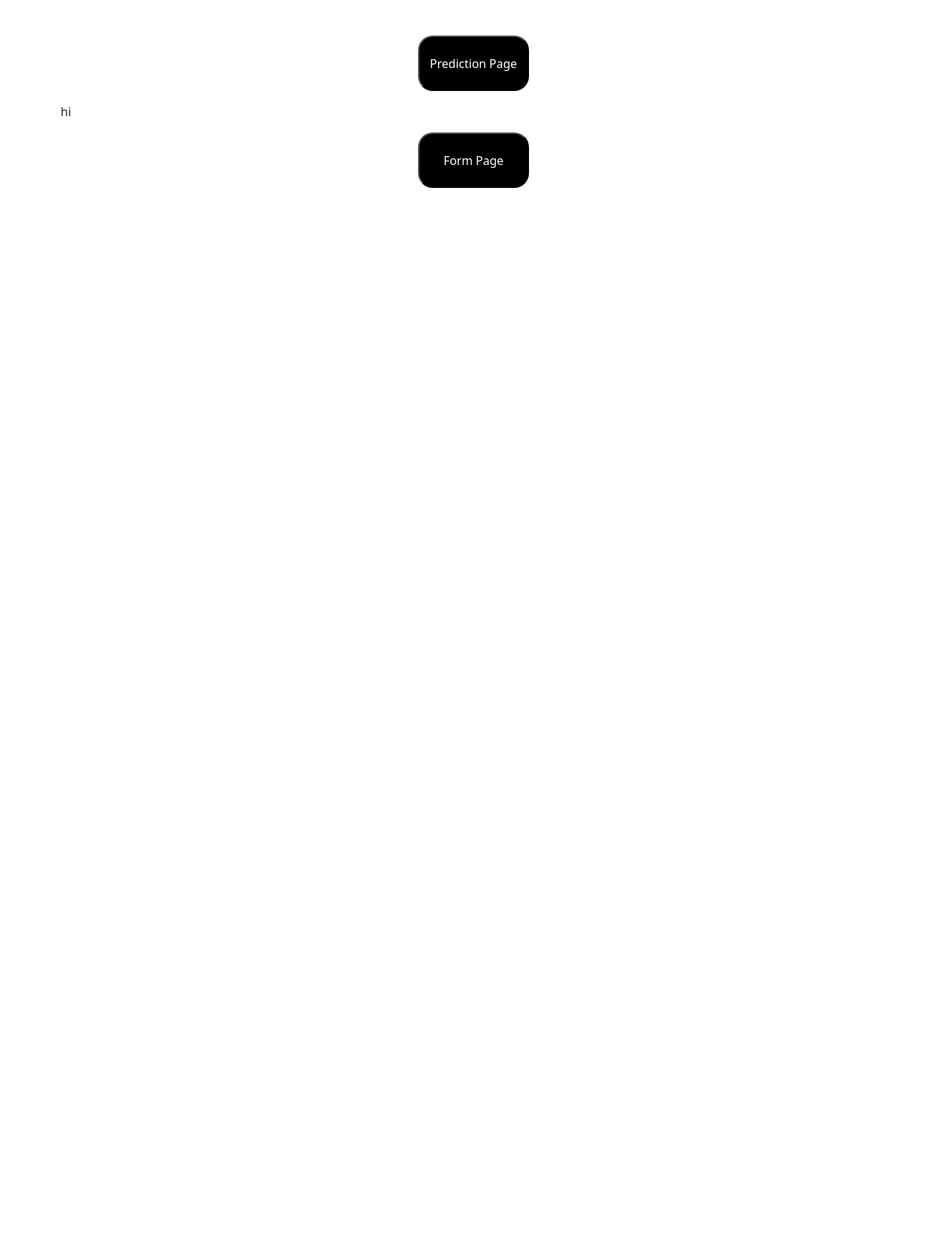
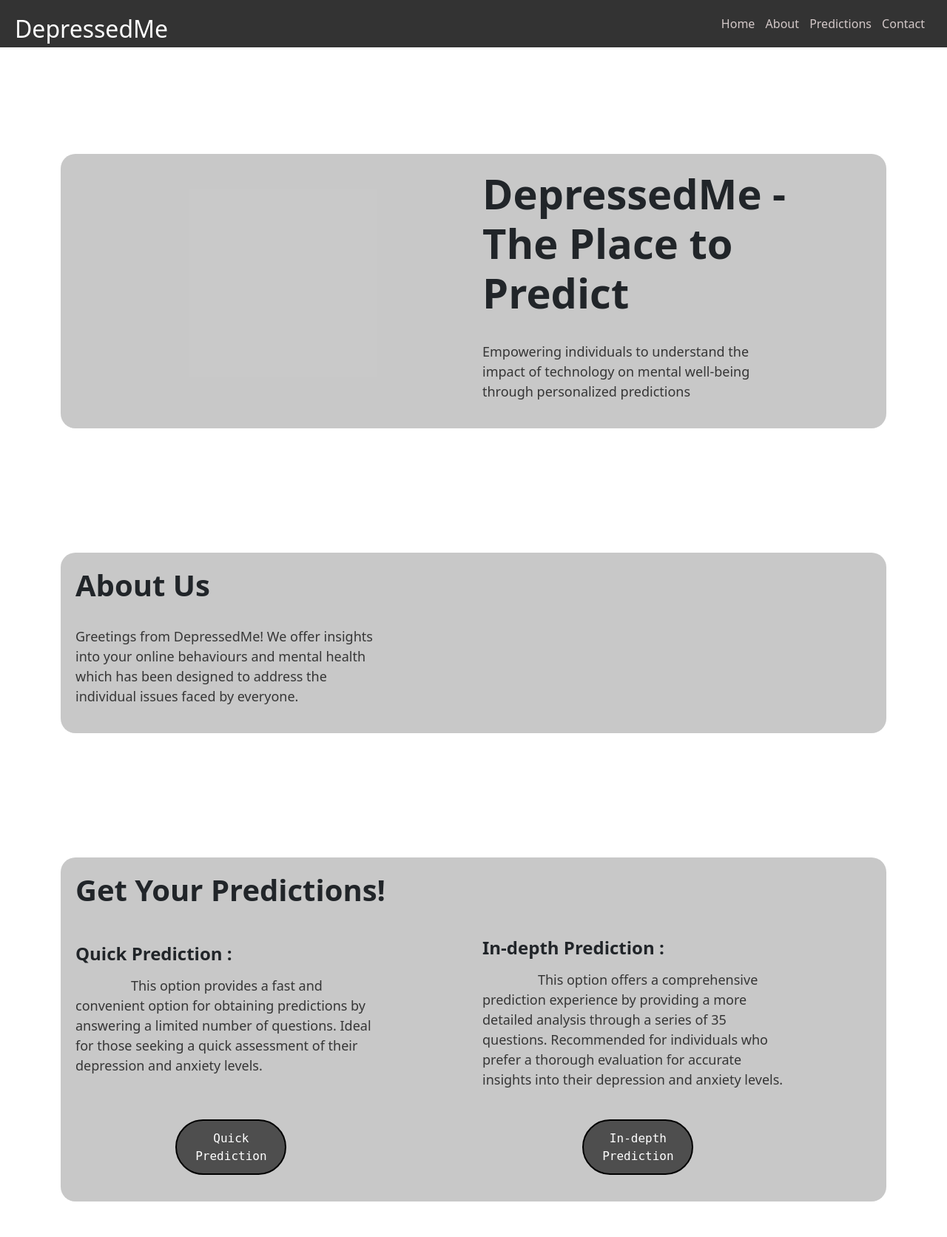
Before and after one commit to Sai-1111/DepressedMeWebsite, a Flask app: page / in a window 1280 px wide. Shown: the whole page at 74% size. Before the commit the page ends 254 px from the top, so only its background shows below. Run offline with Flask 3, Linux system fonts and the light colour scheme; some libraries are stand-ins or nearby versions.

Commit message:
Landing page changes

```diff
--- a/static/css/LandingStyle.css
+++ b/static/css/LandingStyle.css
@@ -1,12 +1,97 @@
-button{
-    background-color: black;
+*::-webkit-scrollbar {
+    width: 12px;
+}
+
+*::-webkit-scrollbar-track {
+    background: rgb(116, 116, 116);
+}
+
+*::-webkit-scrollbar-thumb {
+    background-color: rgb(44, 44, 44);
+}
+
+.abt-us, .intro, .pred{
+    background-color: #33333344;;
+    border-radius: 20px;
+    padding: 20px;
+}
+
+.hed {
+    font-size: 3.5em;
+}
+
+body {
+    background-color: #ffffff;
+}
+ul li {
+    list-style-type:none;
+    margin-right: 10px;
+    display: inline;
+    color: #fff;
+
+}
+a {
+    text-decoration: none;
+    color: #d4c9c9;
+}
+a:hover {
+    color: #ffffff;
+}
+a:active {
+    color: rgb(86, 250, 168);
+}
+.head {
+    background-color: #333;
+    color: #fff;
+    padding: 20px;
+}
+
+.head h1 {
+    font-size: 24px;
+    font-weight: bold;
+}
+
+nav {
+    float: right;
+    display: block;
+}
+
+h2 {
+    float: left;
+}
+
+.intro p, .abt-us p, .pred p {
+    font-size:large;
+    font-weight: 500;
+    color: #363636;
+    width: 80%;
+}
+
+.intro h1, .abt-us h1, .pred h1 {
+    font-family:inherit;
+    font-weight: 700;
+}
+
+.butt{
     color: white;
-    border-radius: 20px;
+    background-color: rgb(78, 78, 78);
+    border-radius: 100px;
+    border: black solid 2px;
+    font-size:large;
+    font-family: monospace;
+    font-weight: 300;
 }
-button:hover{
-    background-color: blue;
+
+h4 {
+    font-weight: 600;
 }
-button:active{
-    background-color: aqua;
-    color: red;
+
+.butt:hover{
+    color: rgb(177, 177, 177);
+    background-color: rgb(119, 119, 119);
 }
+
+.butt:active{
+    color: rgb(255, 255, 255);
+    background-color: rgb(7, 7, 7);
+}
--- a/templates/LandingPage.html
+++ b/templates/LandingPage.html
@@ -1,4 +1,3 @@
-<!DOCTYPE html>
 <html>
 
 <head>
@@ -7,18 +6,79 @@
     </title>
     <link href="https://cdn.jsdelivr.net/npm/bootstrap@5.3.0/dist/css/bootstrap.min.css" rel="stylesheet">
     <script src="https://cdn.jsdelivr.net/npm/bootstrap@5.3.0/dist/js/bootstrap.bundle.min.js"></script>
-    <link rel="stylesheet" href="{{url_for('static',filename ='css/LandingStyle.css') }}">
-    <script src="{{ url_for('static', filename='js/LandingScript.js') }}"></script>
+    <link rel="stylesheet" href="{{ url_for('static', filename='css/LandingStyle.css') }}">
 </head>
 
 <body>
+    <div class="head">
+        <h2>DepressedMe</h2>
+        <nav>
+            <ul>
+                <li><a href="#intr">Home</a></li>
+                <li><a href="#aus">About</a></li>
+                <li><a href="#predd">Predictions</a></li>
+                <li><a href="#">Contact</a></li>
+            </ul>
+        </nav>
+        <br>
+    </div>
+    <br><br><br><br><br><br>
     <div class="container">
+        <div class="intro" id="intr">
+            <div class="row">
+                <div class="col-6">
+
+                </div>
+                <div class="col-6" id="txt">
+                    <h1 class="hed">DepressedMe - The Place to Predict</h1><br>
+                    <p>Empowering individuals to understand the impact of technology on mental well-being through personalized predictions</p>
+                </div>
+            </div>
+        </div>
+        <br><br><br><br><br><br><br>
+        <div class="abt-us" id="aus">
+            <div class="row">
+                <div class="col-6">
+                    <h1>About Us</h1><br>
+                    <p>Greetings from DepressedMe! We offer insights into your online behaviours and mental health which has been designed to address the individual issues faced by everyone.</p>
+                </div>
+                <div class="col-6">
+
+                </div>
+            </div>
+        </div>
+        <br><br><br><br><br><br><br>
+        <div class="pred" id="predd">
+            <div class="row">
+                <div class="col-6">
+                    <h1>Get Your Predictions!</h1><br>
+                    <p><h4>Quick Prediction :</h4></p>
+                    <p>&nbsp;&nbsp;&nbsp;&nbsp;&nbsp;&nbsp;&nbsp;&nbsp;&nbsp;&nbsp;&nbsp;&nbsp;&nbsp;&nbsp;&nbsp;
+                        This option provides a fast and convenient option for obtaining predictions by answering a limited number of questions. Ideal for those seeking a quick assessment of their depression and anxiety levels.</p>
+                </div>
+                <div class="col-6">
+                    <br><br><br>
+                    <p><h4>In-depth Prediction :</h4></p>
+                    <p>&nbsp;&nbsp;&nbsp;&nbsp;&nbsp;&nbsp;&nbsp;&nbsp;&nbsp;&nbsp;&nbsp;&nbsp;&nbsp;&nbsp;&nbsp;
+                        This option offers a comprehensive prediction experience by providing a more detailed analysis through a series of 35 questions. Recommended for individuals who prefer a thorough evaluation for accurate insights into their depression and anxiety levels.</p>
+                        <br>
+                </div>
+            </div>
+            <div class="row">
+                <div class="col-6">
+                    <p style="text-align: center;">
+                        <a href="PredictionPage.html" class="pbut"><button class="butt" style="height:75px;width:150px">Quick Prediction</button></a>
+                    </p>
+                </div>
+                <div class="col-6">
+                    <p style="text-align: center;">
+                        <a href="AccurateFormPage.html" class="pbut"><button class="butt" style="height:75px;width:150px">In-depth Prediction</button></a>
+                    </p>
+                </div>
+            </div>
+        </div>
         <br><br>
-        <p style="text-align: center;"><a href="PredictionPage.html"><button class=grey style="height:75px;width:150px">Prediction Page
-        </button></a></p>
-        <p>hi</p>
-        <p style="text-align: center;"><a href="AccurateFormPage.html"><button class=grey style="height:75px;width:150px">Form Page
-        </button></a></p>
+
     </div>
 </body>
 
```
